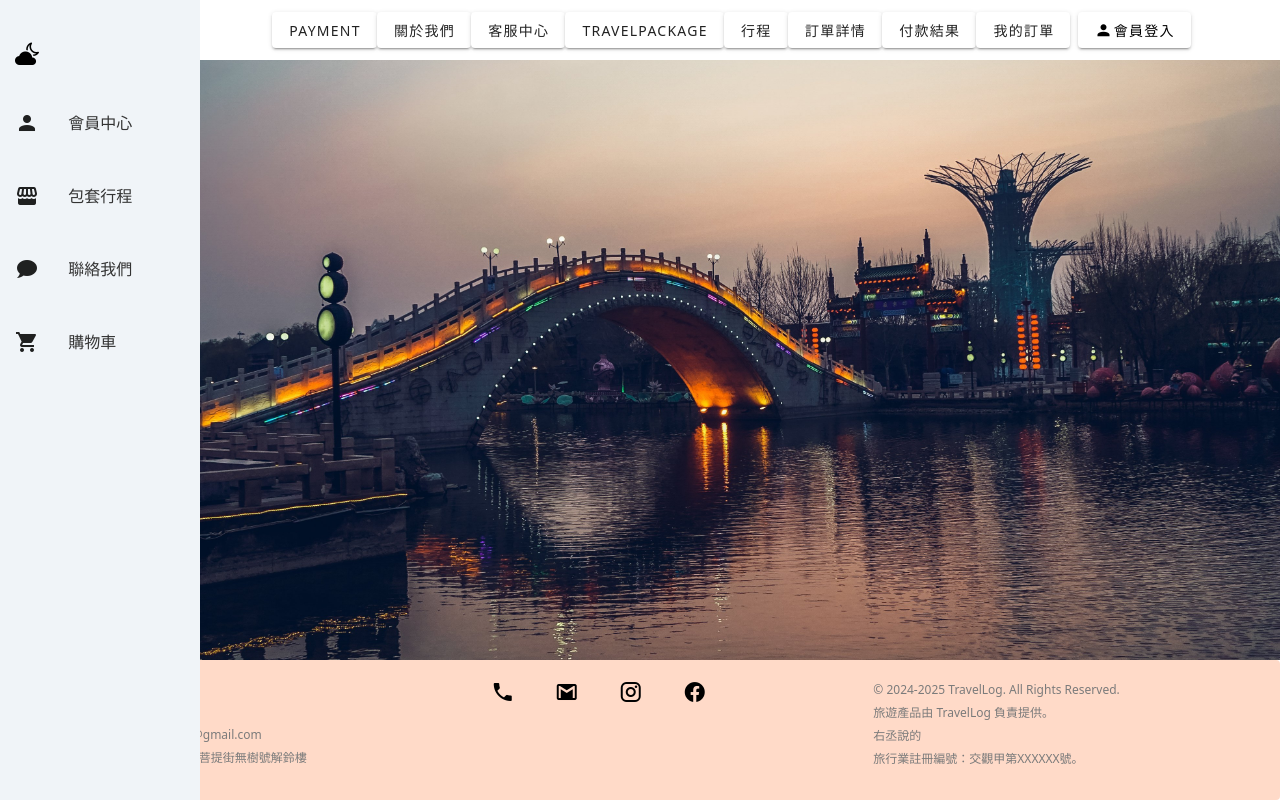
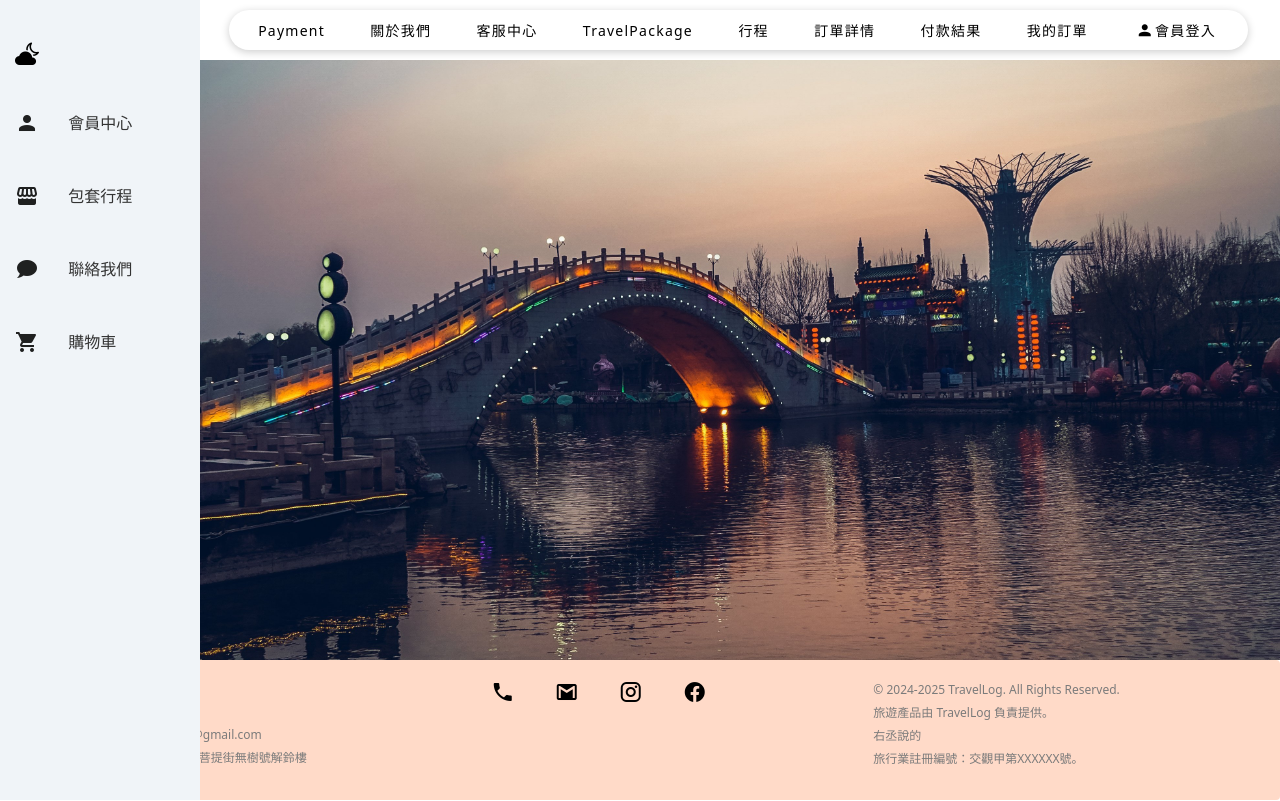
Before and after one commit to theoch3n/TravelLog-Vue, a Vue app: page / in a window 1280 px wide. Shown: the top 801 px of the page. Built offline with nearby package versions, Linux system fonts and the light colour scheme.

Commit message:
[style] header調整

```diff
--- a/src/components/Header.vue
+++ b/src/components/Header.vue
@@ -185,6 +185,8 @@ function handleProfileClick() {
     router.push("/profile");
   }
 }
+
+
 </script>
 
 <template>
@@ -258,28 +260,47 @@ function handleProfileClick() {
 
         <!-- 導航菜單 -->
         <nav class="desktop-nav">
-          <v-btn v-for="(page, index) in filteredPages" :to="page.to" :key="index">
+          <div class="nav-bar d-flex align-center" style="
+    border-radius: 20px;
+    padding: 0 12px;
+    height: 40px;
+    box-shadow: 0 2px 8px rgba(0, 0, 0, 0.2);
+    gap: 12px;
+  ">
+            <!-- 主要導覽按鈕 -->
+            <v-btn v-for="(page, index) in filteredPages" :key="index" :to="page.to" text color="white"
+              style="text-transform: none; box-shadow: none;">
               {{ page.text }}
             </v-btn>
 
             <!-- 未登入：會員登入按鈕 -->
-          <v-btn v-if="accountPage && !userStore.isAuthenticated" @click="openLoginModal" class="mx-2"
+            <v-btn v-if="accountPage && !userStore.isAuthenticated" @click="openLoginModal" class="btn_account"
               :class="accountPage.textClass" text>
               <v-icon left>{{ accountPage.icon }}</v-icon>
               {{ accountPage.text }}
             </v-btn>
 
-          <!-- 已登入：會員資料 -->
-          <v-btn v-if="userStore.isAuthenticated" @click="router.push('/profile')" class="mx-2" color="primary" text>
+            <!-- 已登入：會員下拉選單（範例示意） -->
+            <v-menu v-else-if="userStore.isAuthenticated" offset-y>
+              <template #activator="{ props }">
+                <v-btn text color="white" v-bind="props" class="btn_account">
                   <v-icon left>mdi-account-circle</v-icon>
-            會員資料
+                  會員
+                  <v-icon right>mdi-menu-down</v-icon>
                 </v-btn>
+              </template>
+              <!-- 下拉選單內容 -->
+              <v-list>
+                <v-list-item @click="router.push('/profile')">
+                  <v-list-item-title>會員資料</v-list-item-title>
+                </v-list-item>
+                <v-list-item @click="logout">
+                  <v-list-item-title>登出</v-list-item-title>
+                </v-list-item>
+              </v-list>
+            </v-menu>
+          </div>
 
-          <!-- 已登入：登出 -->
-          <v-btn v-if="userStore.isAuthenticated" @click="logout" class="mx-2" color="error" text>
-            <v-icon left>mdi-logout</v-icon>
-            登出
-          </v-btn>
         </nav>
         <!-- <form class="d-flex">
                 <input class="form-control me-2" type="search" placeholder="Search" aria-label="Search">
@@ -293,6 +314,14 @@ function handleProfileClick() {
 </template>
 
 <style scoped>
+.btn_account {
+  border-radius: 12px;
+  padding: 0 12px;
+  height: 40px;
+  box-shadow: none !important;
+  gap: 8px;
+}
+
 .img-sunmoon {
   height: 10px;
 }
@@ -312,10 +341,8 @@ function handleProfileClick() {
   /* 確保 LOGO 在最上層 */
   padding-left: 80px;
 
+
 }
-
-
-
 
 /* Desktop Header 樣式 */
 .desktop-nav {
@@ -325,13 +352,9 @@ function handleProfileClick() {
   font-size: 11.2px;
   line-height: 16px;
   padding-left: 60px;
+  gap: 12px;
 
 }
-
-
-
-
-
 
 
 /* 工具列按鈕樣式 */
--- a/src/layouts/Default.vue
+++ b/src/layouts/Default.vue
@@ -57,6 +57,8 @@ nav {
     display: flex;
     align-items: center;
     /* 垂直置中 */
+    justify-content: flex-end;
+    /* 水平靠右 */
     height: 60px;
     /* 高度設定 */
     background-color: white;
@@ -65,7 +67,10 @@ nav {
     /* 讓 nav 佔滿整個寬度 */
     box-shadow: 0 2px 10px rgba(0, 0, 0, 0.1);
     /* 陰影美化 */
+    padding-right: 20px;
+    /* 新增的右側間隔 */
 }
+
 
 
 /* 調整主內容區域 */
```
Lines whose indentation alone changed are shown as unchanged.
